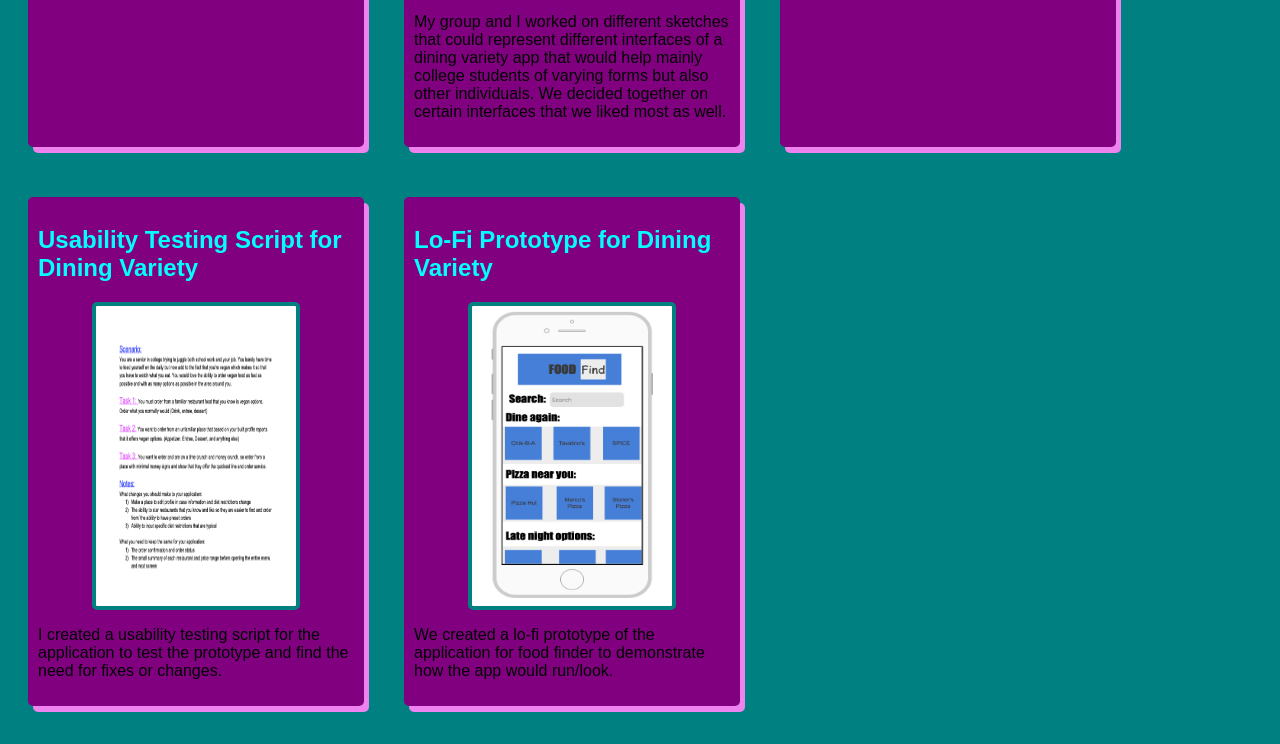
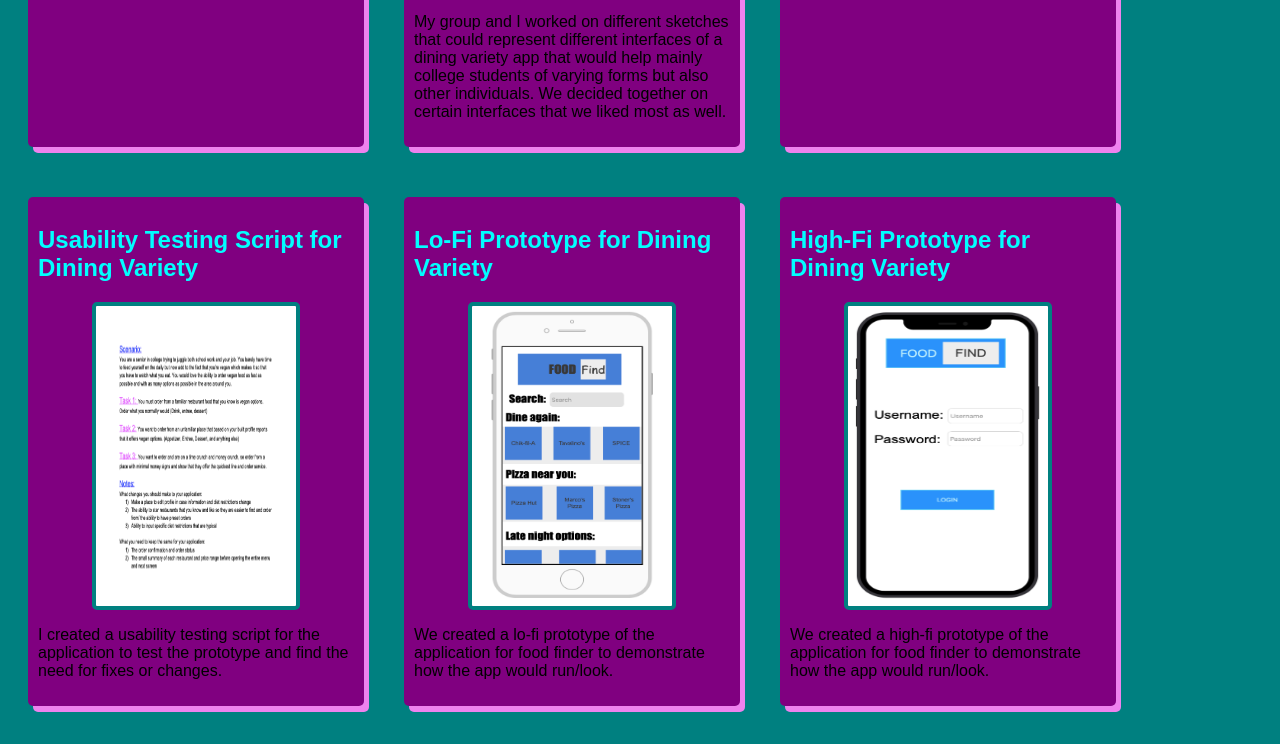
Before and after one commit to MadisonYam/MadisonYam.github.io, a plain HTML site: page index.html in a window 1280 px wide. Shown: the part 2653-3397 px from the top of the page. Drawn offline with Linux system fonts and the light colour scheme.

Commit message:
Add files via upload

```diff
--- a/index.html
+++ b/index.html
@@ -95,6 +95,15 @@
             We created a lo-fi prototype of the application for food finder to demonstrate how the app would run/look.
         </p>
     </section>
+</section>
+<!---High-Fi Prototype Assignment-->
+<section class="assignment">
+<a href="files/Food_-html/index.html"> <h2>High-Fi Prototype for Dining Variety </h2></a>
+<a href="files/Food_-html/index.html"> <img src="images/Screen Shot 2020-11-22 at 9.35.34 PM.png"></a>
+<section class="ass-details">
+    <p>
+        We created a high-fi prototype of the application for food finder to demonstrate how the app would run/look.
+    </p>
         </div>
     </body>
 </html>
```
Also changed, not shown: images/Screen Shot 2020-11-22 at 9.35.34 PM.png (added).
